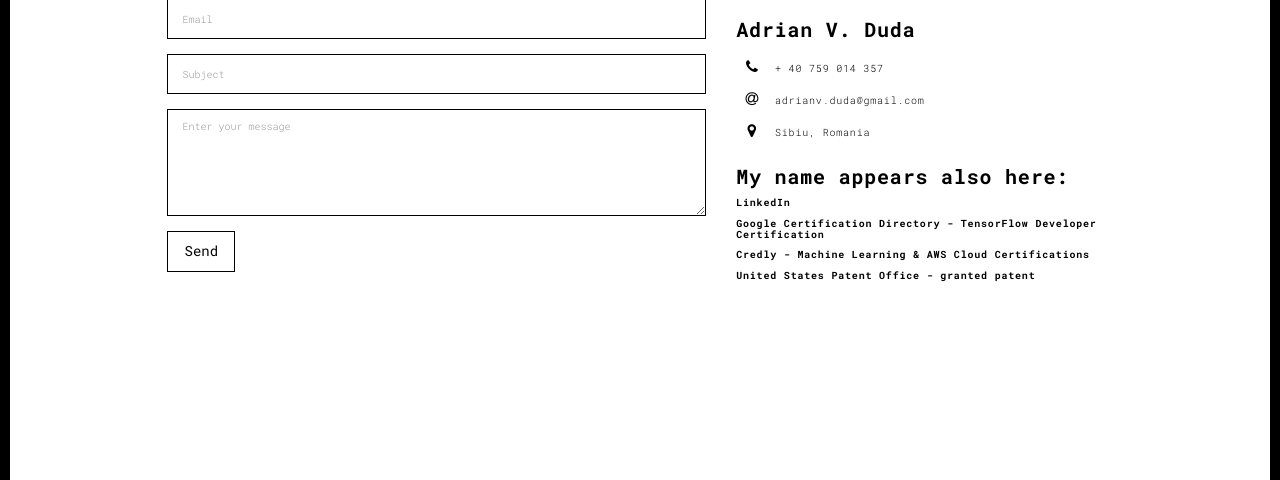
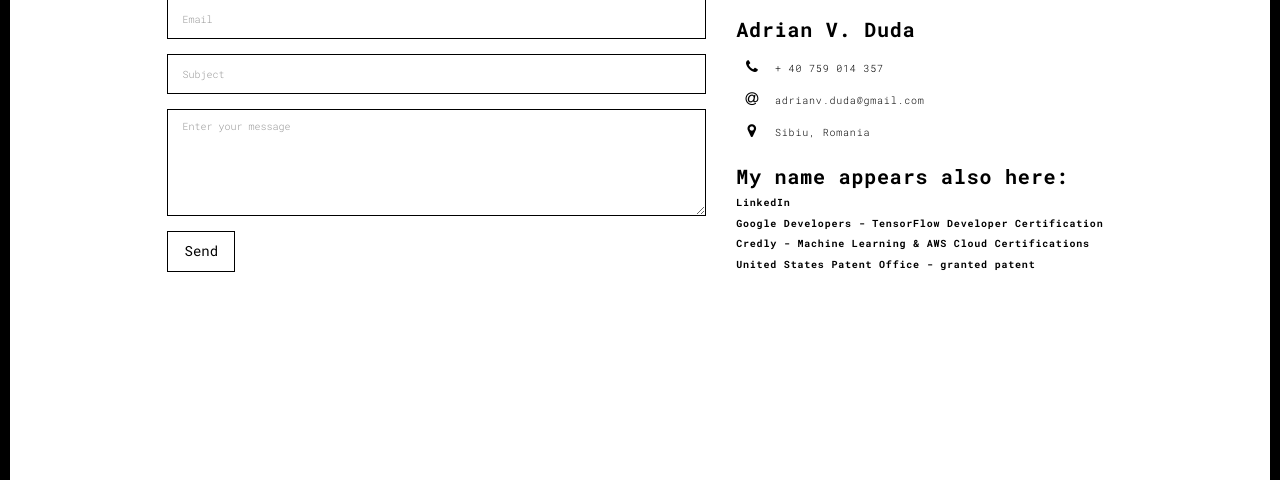
Before and after one commit to avduda/portfo, a Flask app: page /contact.html in a window 1280 px wide. Shown: the part 193-673 px from the top of the page. Run offline with Flask 2, Linux system fonts and the light colour scheme; some libraries are stand-ins or nearby versions.

Commit message:
changed links text

```diff
--- a/templates/contact.html
+++ b/templates/contact.html
@@ -103,7 +103,7 @@
                         <h4>LinkedIn</h4>
                       </a>
                       <a href="" onClick="parent.open('https://developers.google.com/certification/directory')">
-                        <h4>Google Certification Directory - TensorFlow Developer Certification</h4>
+                        <h4>Google Developers - TensorFlow Developer Certification</h4>
                       </a>
                       <a href="" onClick="parent.open('https://www.credly.com/users/adrian-vasile-duda.78032e75')">
                         <h4>Credly - Machine Learning & AWS Cloud Certifications</h4>
```
